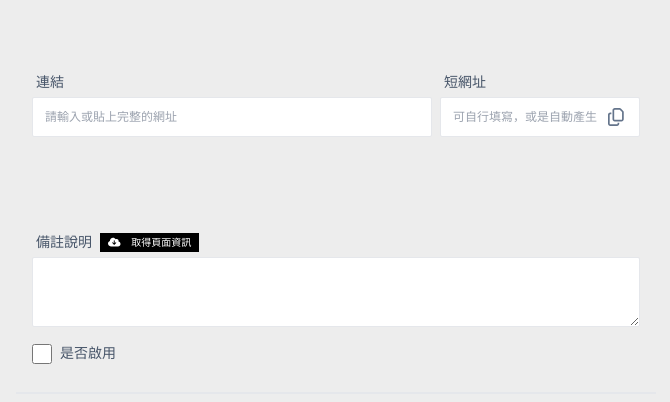
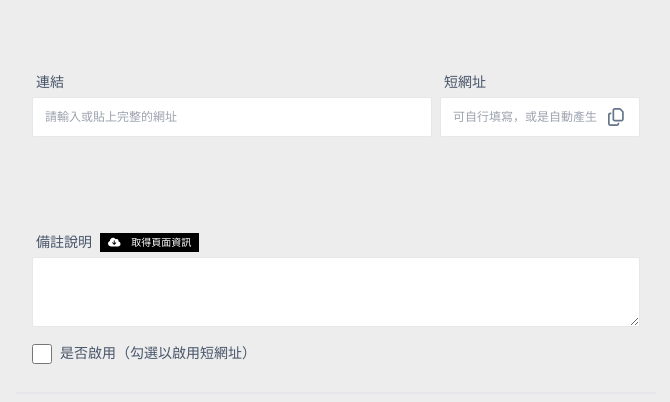
Before and after one commit to chienchuanw/5xcamp-17th-interview, a Next.js app in the folder 5xcamp-shorten-url/: page / in a window 1280 px wide. Shown: the top 402 px of the page, without its empty margins (304-974 px from the left). Built offline with nearby package versions, Linux system fonts and the light colour scheme; no server answers.

Commit message:
chore: add text on homepage

```diff
--- a/5xcamp-shorten-url/app/Homepage/page.tsx
+++ b/5xcamp-shorten-url/app/Homepage/page.tsx
@@ -264,7 +264,7 @@ const Homepage = () => {
             onChange={handleActiveChange}
           />
           <label htmlFor="activate" className="title">
-            是否啟用
+            是否啟用（勾選以啟用短網址）
           </label>
         </div>
       </div>
```
